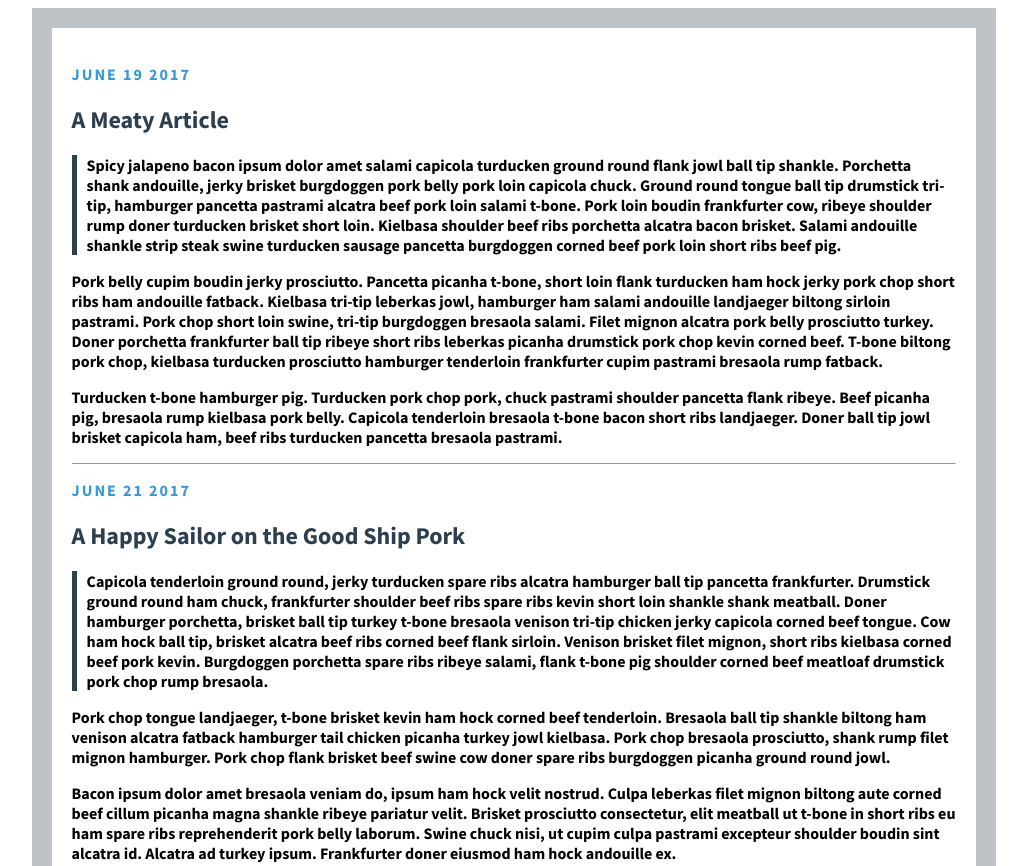
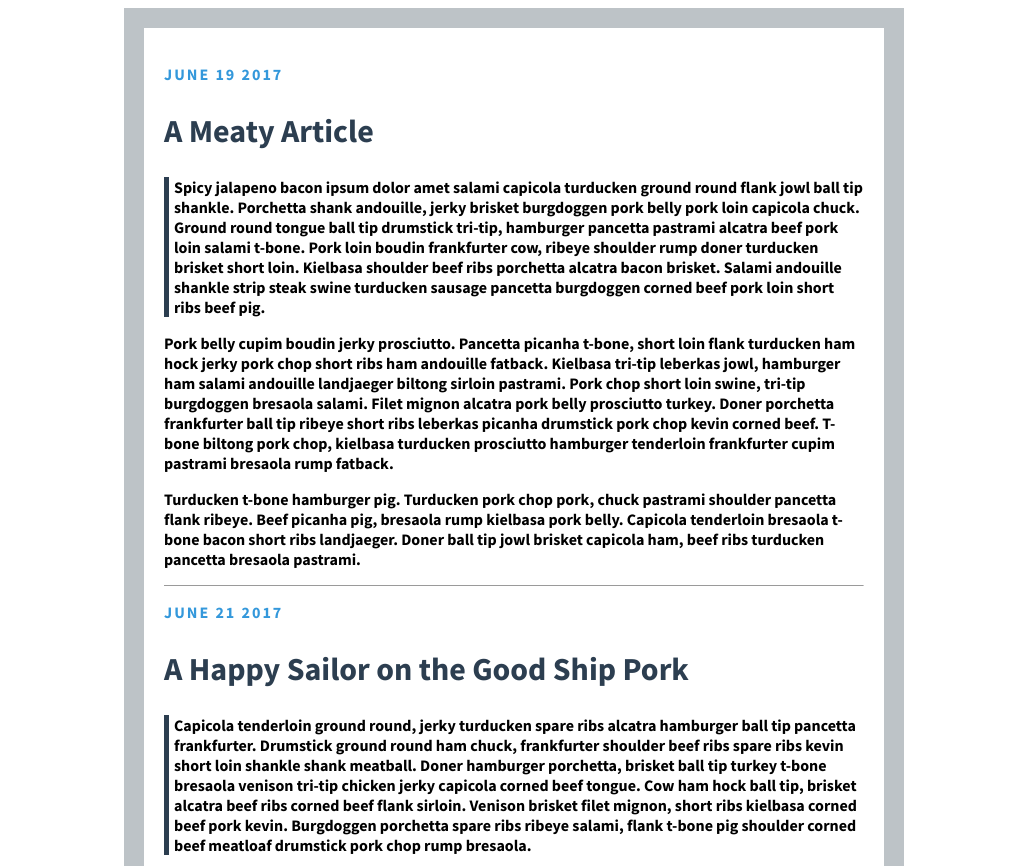
Before and after one commit to kwichmann/udemy_web, a plain HTML site: page docs/blog.html in a window 1280 px wide. Shown: the top 866 px of the page, without its empty margins (126-1153 px from the left). Drawn offline with Linux system fonts and the light colour scheme.

Commit message:
Small tweaks to blog

```diff
--- a/docs/blog.css
+++ b/docs/blog.css
@@ -1,7 +1,8 @@
 #blog_container {
 	font-family: 'Source Sans Pro', sans-serif;
 	font-weight: bold;
-	width: 70%;
+	max-width: 700px;
+	width: 80%;
 	border: 20px solid #bdc3c7;
 	padding: 20px;
 	margin: auto;
@@ -9,14 +10,16 @@
 
 .date {
 	color: #3498db;
+	text-transform: uppercase;
 	letter-spacing: 2px;
 }
 
 h2 {
 	color: #2c3e50;
+	font-size: 2.0rem;
 }
 
 .quote {
 	border-left: 5px solid #2c3e50;
-	padding-left: 10px;
+	padding-left: 5px;
 }
--- a/docs/blog.html
+++ b/docs/blog.html
@@ -7,7 +7,7 @@
 </head>
 <body>
 	<div id="blog_container">
-		<p class="date">JUNE 19 2017</p>
+		<p class="date">June 19 2017</p>
 		<h2>A Meaty Article</h2>
 		<p class="quote">Spicy jalapeno bacon ipsum dolor amet salami capicola turducken ground round flank jowl ball tip shankle. Porchetta shank andouille, jerky brisket burgdoggen pork belly pork loin capicola chuck. Ground round tongue ball tip drumstick tri-tip, hamburger pancetta pastrami alcatra beef pork loin salami t-bone. Pork loin boudin frankfurter cow, ribeye shoulder rump doner turducken brisket short loin. Kielbasa shoulder beef ribs porchetta alcatra bacon brisket. Salami andouille shankle strip steak swine turducken sausage pancetta burgdoggen corned beef pork loin short ribs beef pig.</p>
 
@@ -17,7 +17,7 @@
 
 		<hr size=1>
 
-		<p class="date">JUNE 21 2017</p>
+		<p class="date">June 21 2017</p>
 		<h2>A Happy Sailor on the Good Ship Pork</h2>
 
 		<p class="quote">Capicola tenderloin ground round, jerky turducken spare ribs alcatra hamburger ball tip pancetta frankfurter. Drumstick ground round ham chuck, frankfurter shoulder beef ribs spare ribs kevin short loin shankle shank meatball. Doner hamburger porchetta, brisket ball tip turkey t-bone bresaola venison tri-tip chicken jerky capicola corned beef tongue. Cow ham hock ball tip, brisket alcatra beef ribs corned beef flank sirloin. Venison brisket filet mignon, short ribs kielbasa corned beef pork kevin. Burgdoggen porchetta spare ribs ribeye salami, flank t-bone pig shoulder corned beef meatloaf drumstick pork chop rump bresaola.</p>
```
